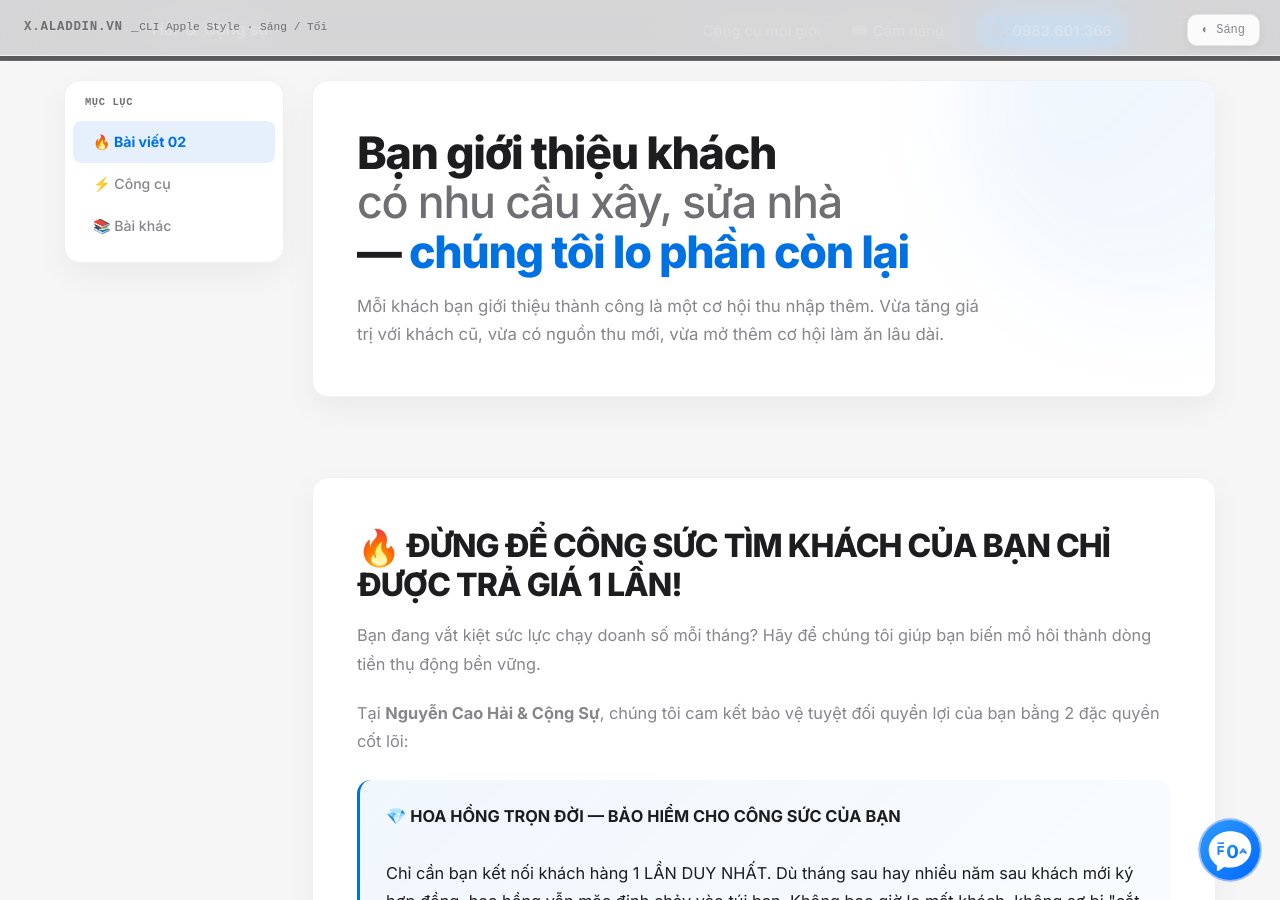
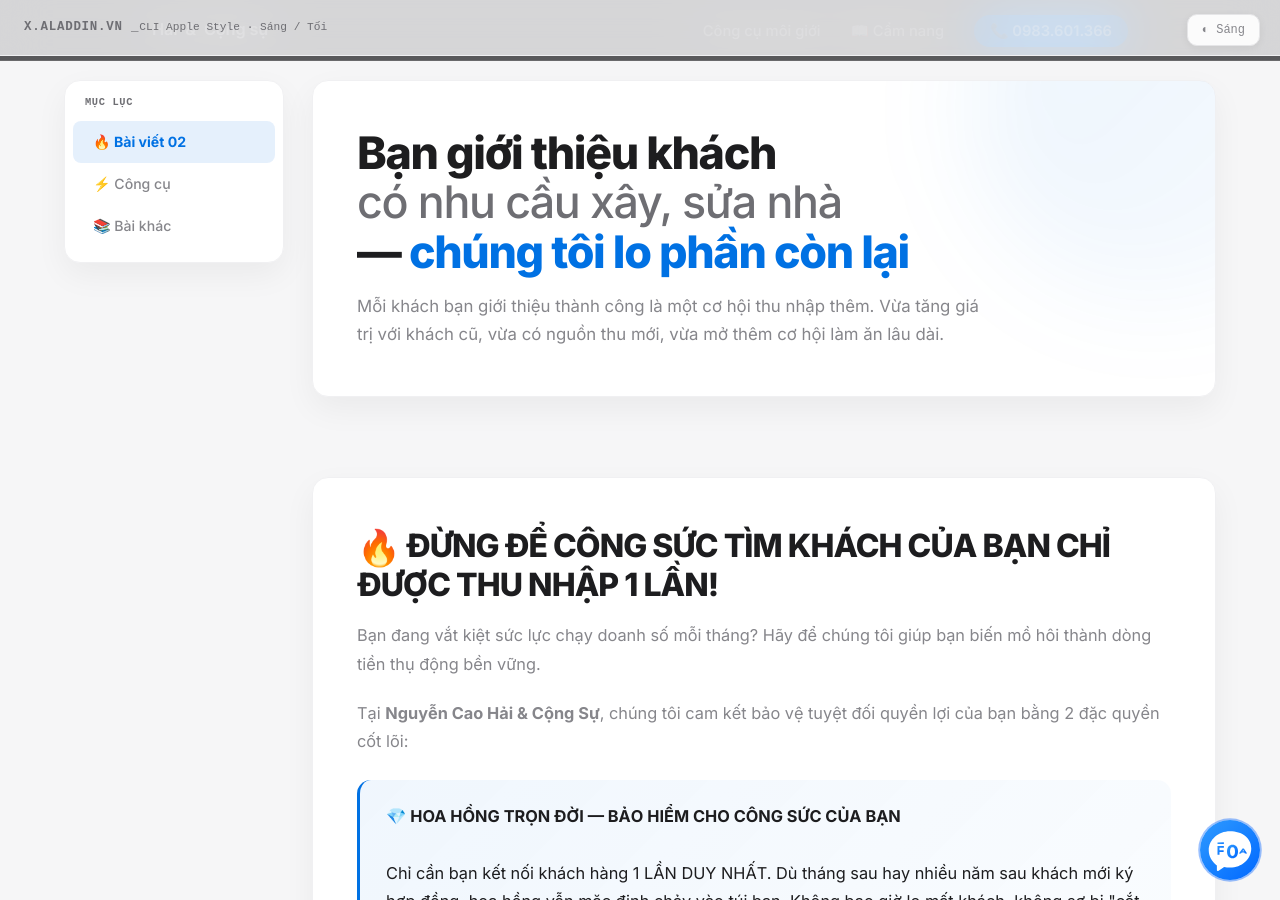
Before and after one commit to NCHhub/xaydung, a Jekyll site: the page built from index.html, in a window 1280 px wide and 900 px high. Built offline with Jekyll 4.4.1, drawn with Linux system fonts in a browser that asks for light colours; some web fonts are replaced.

Commit message:
Sửa tiêu đề bài 02: trả giá -> thu nhập

```diff
--- a/index.html
+++ b/index.html
@@ -113,7 +113,7 @@ body{font-family:'Inter','-apple-system',BlinkMacSystemFont,'Segoe UI',Roboto,sa
 
     <section id="bai-viet" aria-label="Bài viết 02">
       <article class="post-card">
-        <h2><span class="emoji">🔥</span> ĐỪNG ĐỂ CÔNG SỨC TÌM KHÁCH CỦA BẠN CHỈ ĐƯỢC TRẢ GIÁ 1 LẦN!</h2>
+        <h2><span class="emoji">🔥</span> ĐỪNG ĐỂ CÔNG SỨC TÌM KHÁCH CỦA BẠN CHỈ ĐƯỢC THU NHẬP 1 LẦN!</h2>
         <div class="post-body">
           <p>Bạn đang vắt kiệt sức lực chạy doanh số mỗi tháng? Hãy để chúng tôi giúp bạn biến mồ hôi thành dòng tiền thụ động bền vững.</p>
           <p>Tại <strong>Nguyễn Cao Hải &amp; Cộng Sự</strong>, chúng tôi cam kết bảo vệ tuyệt đối quyền lợi của bạn bằng 2 đặc quyền cốt lõi:</p>
```
